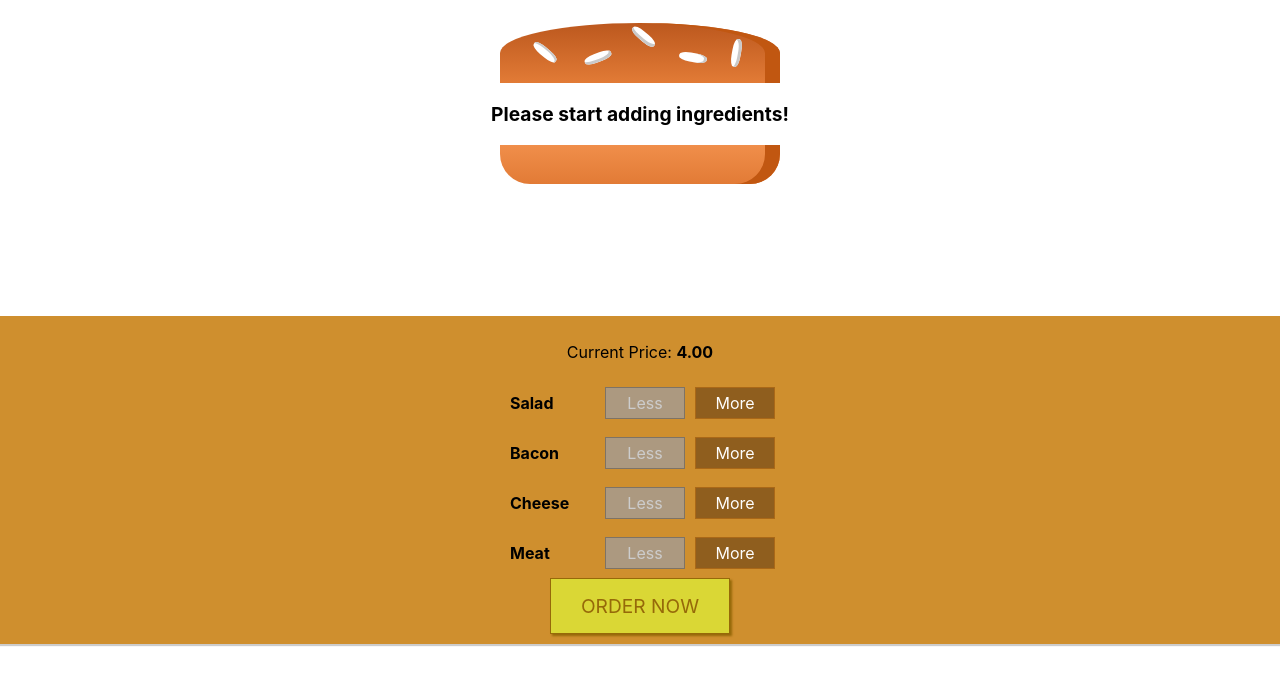
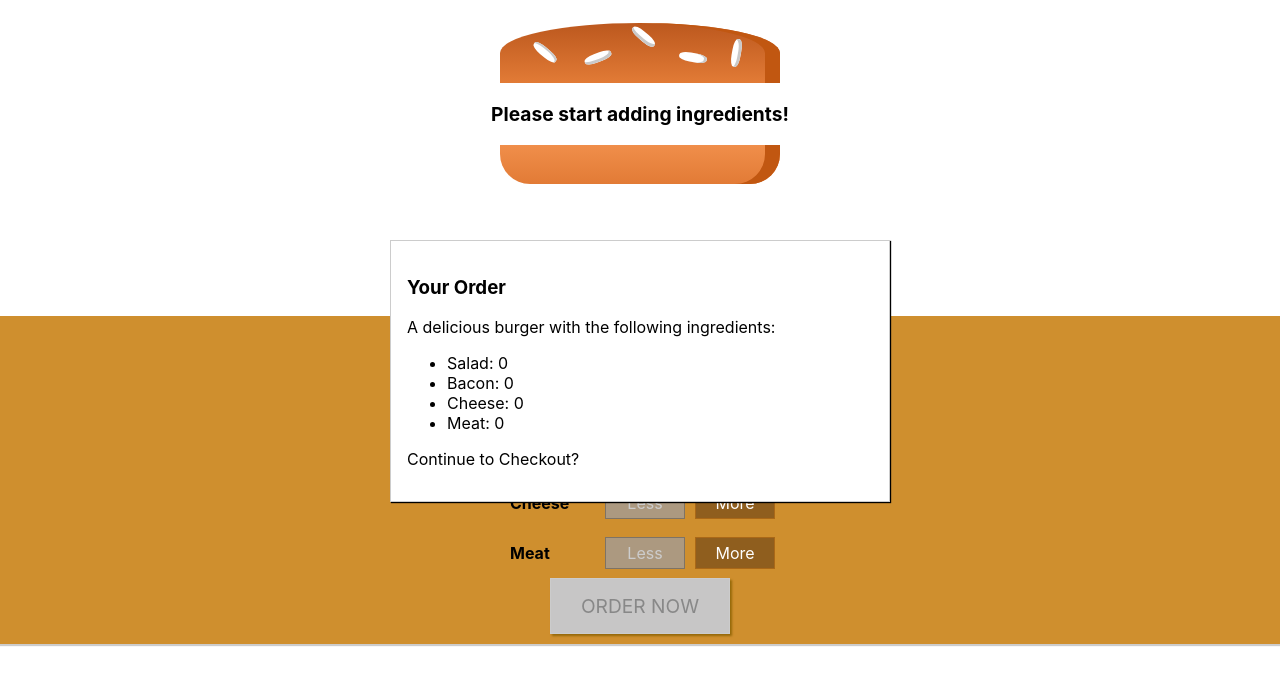
Before and after one commit to ArthurSBMoreira/BurgerBuilder, a React (Create React App) app: page / in a window 1280 px wide. Shown: the top 684 px of the page. Built offline with nearby package versions, Linux system fonts and the light colour scheme.

Commit message:
Adding modal

```diff
--- a/src/components/Burger/BuildControls/BuildControls.js
+++ b/src/components/Burger/BuildControls/BuildControls.js
@@ -27,7 +27,7 @@
           />
         );
       })}
-      <button className={classes.OrderButton} disabled={props.purchasable}>
+      <button className={classes.OrderButton} disabled={!props.purchasable}>
         ORDER NOW
       </button>
     </div>
--- /dev/null
+++ b/src/components/Burger/OrderSummary/OrderSummary.js
@@ -0,0 +1,23 @@
+import React from "react";
+import Aux from "../../../hoc/Auxiliary";
+
+const orderSummary = (props) => {
+  const ingredientSummary = Object.keys(props.ingredients).map((igKey) => {
+    return (
+      <li key={igKey}>
+        <span style={{ textTransform: "capitalize" }}>{igKey}</span>:{" "}
+        {props.ingredients[igKey]}
+      </li>
+    );
+  });
+  return (
+    <Aux>
+      <h3>Your Order</h3>
+      <p>A delicious burger with the following ingredients:</p>
+      <ul>{ingredientSummary}</ul>
+      <p>Continue to Checkout?</p>
+    </Aux>
+  );
+};
+
+export default orderSummary;
--- /dev/null
+++ b/src/components/UI/Modal/Modal.js
@@ -0,0 +1,9 @@
+import React from "react";
+
+import classes from "./Modal.module.css";
+
+const modal = (props) => {
+  return <div className={classes.Modal}>{props.children}</div>;
+};
+
+export default modal;
--- /dev/null
+++ b/src/components/UI/Modal/Modal.module.css
@@ -0,0 +1,20 @@
+.Modal {
+    position: fixed;
+    z-index: 500;
+    background-color: white;
+    width: 70%;
+    border: 1px solid #ccc;
+    box-shadow: 1px 1px 1px black;
+    padding: 16px;
+    left: 15%;
+    top: 30%;
+    box-sizing: border-box;
+    transition: all 0.3s ease-out;
+}
+
+@media (min-width: 600px) {
+    .Modal {
+        width: 500px;
+        left: calc(50% - 250px);
+    }
+}
--- a/src/containers/BurgerBuilder/BurgerBuilder.js
+++ b/src/containers/BurgerBuilder/BurgerBuilder.js
@@ -3,6 +3,8 @@
 import Aux from "../../hoc/Auxiliary";
 import Burger from "../../components/Burger/Burger";
 import BuildControls from "../../components/Burger/BuildControls/BuildControls";
+import Modal from "../../components/UI/Modal/Modal";
+import OrderSummary from "../../components/Burger/OrderSummary/OrderSummary";
 
 const INGREDIENT_PRICES = {
   salad: 0.5,
@@ -73,6 +75,9 @@
     }
     return (
       <Aux>
+        <Modal>
+          <OrderSummary ingredients={this.state.ingredients} />
+        </Modal>
         <Burger ingredients={this.state.ingredients} />
         <BuildControls
           ingredientAdded={this.addIngredientHandler}
```
Also changed, not shown: src/components/UI/Backdrop/Backdrop.js (added).
